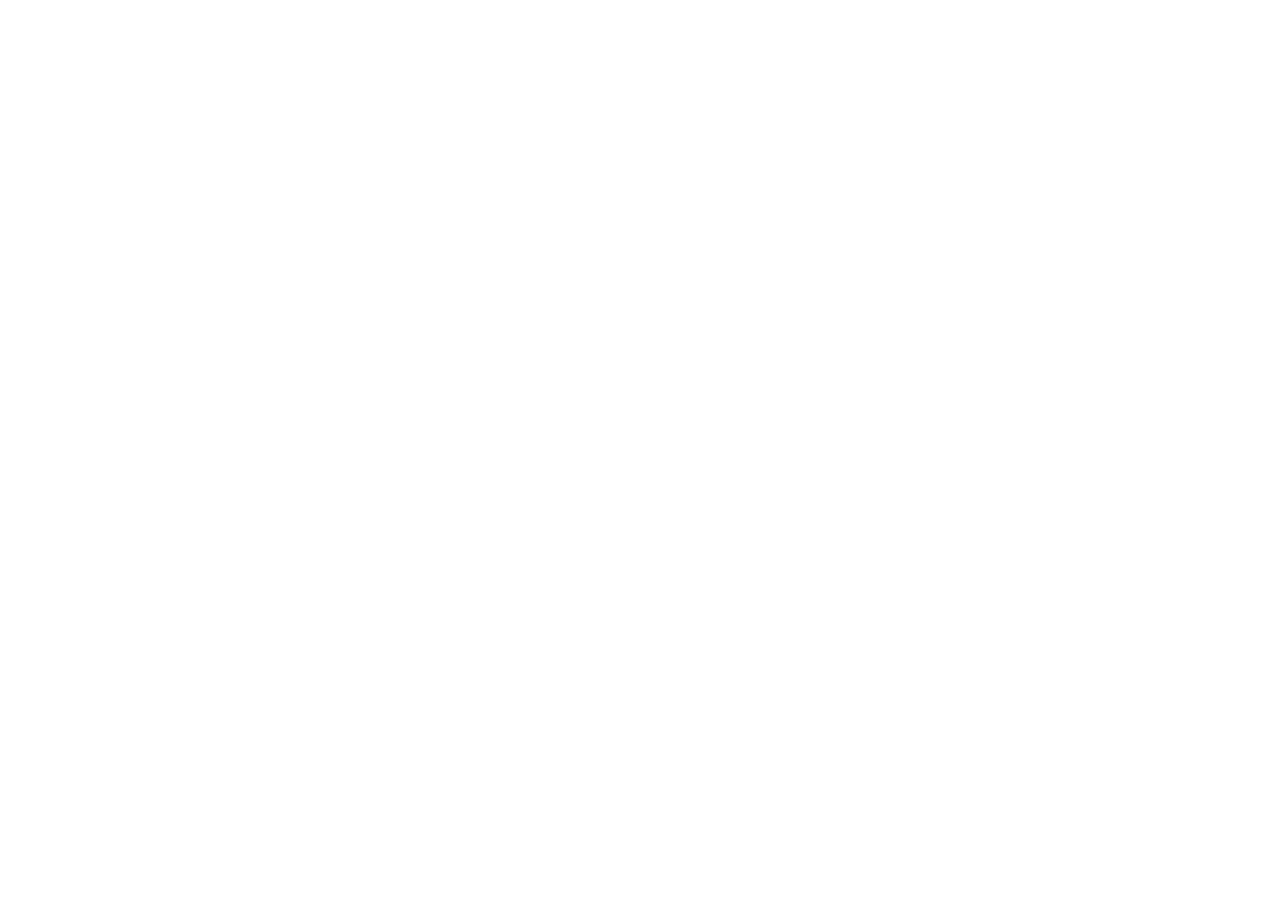
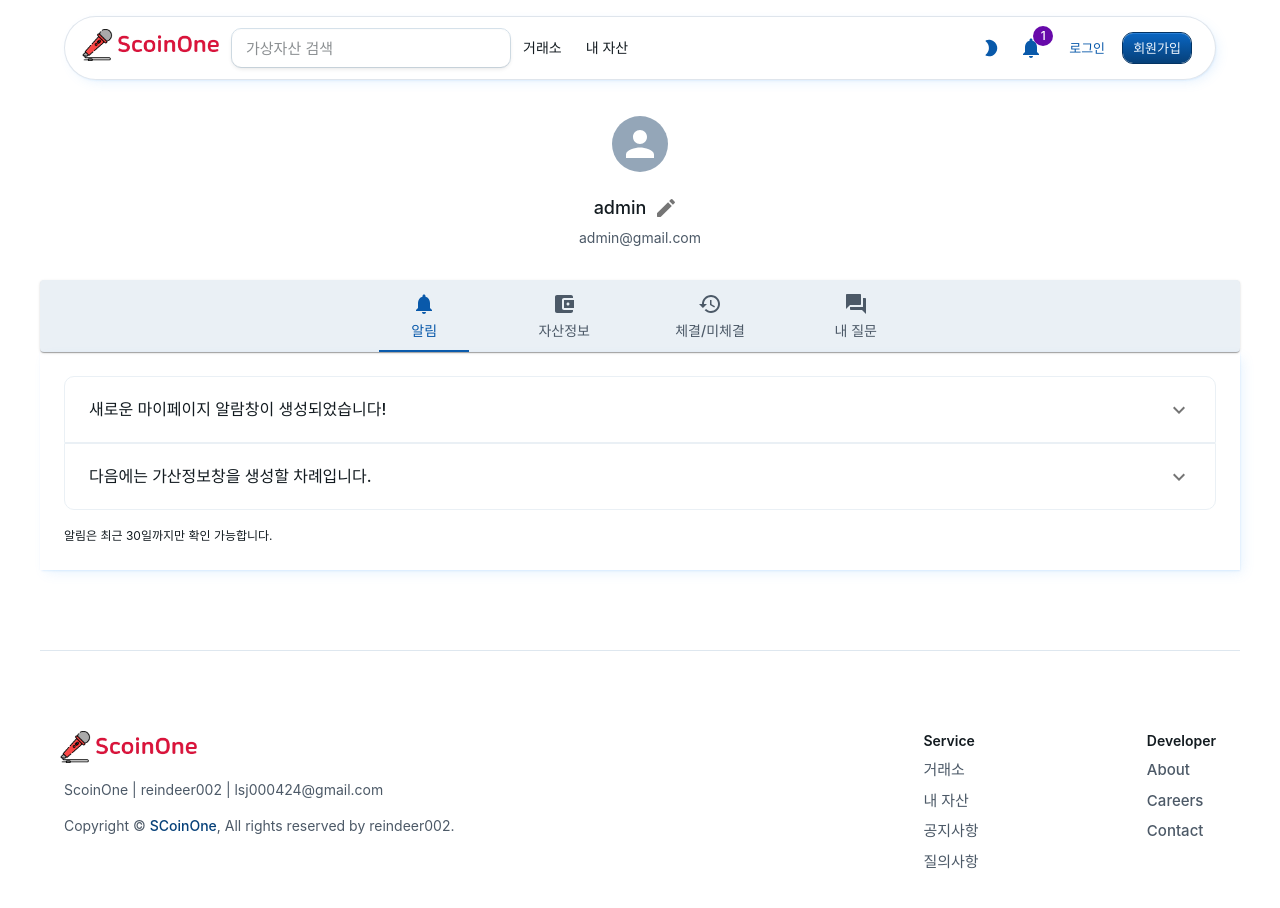
Before and after one commit to maro5397/ScoinOne, a React (Vite) app in the folder frontend/: page /mypage/alarm in a window 1280 px wide. Before the commit this address had no page. Shown: the top 908 px of the page. Before the commit the page ends 800 px from the top, so only its background shows below. Built offline with nearby package versions, Linux system fonts and the light colour scheme.

Commit message:
ADD mypage route and Link in Tab components

```diff
--- a/frontend/src/App.jsx
+++ b/frontend/src/App.jsx
@@ -1,4 +1,4 @@
-import { BrowserRouter, Routes, Route } from "react-router-dom";
+import { BrowserRouter, Navigate, Routes, Route } from "react-router-dom";
 import LandingPage from "./landing-page/LandingPage.jsx";
 import LoginPage from "./login-page/LoginPage.jsx";
 import RegisterPage from "./register-page/RegisterPage.jsx";
@@ -16,7 +16,11 @@
         <Route path="/login" element={<LoginPage />} />
         <Route path="/register" element={<RegisterPage />} />
         <Route path="/auction" element={<AuctionPage />} />
-        <Route path="/mypage" element={<MyPage />} />
+        <Route
+          path="/mypage"
+          element={<Navigate to="/mypage/alarm" replace />}
+        />
+        <Route path="/mypage/:menu" element={<MyPage />} />
         <Route path="/board/:boardType" element={<BoardPage />} />
         <Route path="/board/:boardType/post" element={<BoardForm />} />
         <Route path="/board/:boardType/edit/:postId" element={<BoardForm />} />
--- a/frontend/src/commons/Footer.jsx
+++ b/frontend/src/commons/Footer.jsx
@@ -64,7 +64,11 @@
           <Link component={RouterLink} color="text.secondary" to="/auction">
             거래소
           </Link>
-          <Link component={RouterLink} color="text.secondary" to="/mypage">
+          <Link
+            component={RouterLink}
+            color="text.secondary"
+            to="/mypage/assetinfo"
+          >
             내 자산
           </Link>
           <Link
--- a/frontend/src/commons/Navigation.jsx
+++ b/frontend/src/commons/Navigation.jsx
@@ -99,7 +99,7 @@
                   </Link>
                 </MenuItem>
                 <MenuItem sx={{ py: "6px", px: "12px" }}>
-                  <Link component={RouterLink} to="/mypage">
+                  <Link component={RouterLink} to="/mypage/assetinfo">
                     <Typography variant="body2" color="text.primary">
                       내 자산
                     </Typography>
@@ -115,7 +115,11 @@
               }}
             >
               <ToggleColorMode mode={mode} toggleColorMode={toggleColorMode} />
-              <IconButton color="primary">
+              <IconButton
+                component={RouterLink}
+                to="/mypage/alarm"
+                color="primary"
+              >
                 <Badge badgeContent={1} color="secondary">
                   <NotificationsIcon />
                 </Badge>
@@ -177,7 +181,7 @@
                     </Link>
                   </MenuItem>
                   <MenuItem>
-                    <Link component={RouterLink} to="/mypage">
+                    <Link component={RouterLink} to="/mypage/assetinfo">
                       내 자산
                     </Link>
                   </MenuItem>
--- a/frontend/src/my-page/components/Menu.jsx
+++ b/frontend/src/my-page/components/Menu.jsx
@@ -1,4 +1,5 @@
 import { useState } from "react";
+import { Link as RouterLink, useParams } from "react-router-dom";
 import { Paper, Tabs, Tab } from "@mui/material";
 import NotificationsIcon from "@mui/icons-material/Notifications";
 import AccountBalanceWalletIcon from "@mui/icons-material/AccountBalanceWallet";
@@ -10,7 +11,8 @@
 import MyQuestionsContent from "./MyQuestionsContent";
 
 export default function Menu() {
-  const [selectedTab, setSelectedTab] = useState(0); // 선택된 탭 인덱스
+  const { menu } = useParams();
+  const [selectedTab, setSelectedTab] = useState(menu || "alarm"); // 선택된 탭 인덱스
 
   const handleTabChange = (event, newValue) => {
     setSelectedTab(newValue);
@@ -29,16 +31,40 @@
             },
           }}
         >
-          <Tab icon={<NotificationsIcon />} label="알림" />
-          <Tab icon={<AccountBalanceWalletIcon />} label="자산정보" />
-          <Tab icon={<HistoryIcon />} label="체결/미체결" />
-          <Tab icon={<QuestionAnswerIcon />} label="내 질문" />
+          <Tab
+            value="alarm"
+            component={RouterLink}
+            to="/mypage/alarm"
+            icon={<NotificationsIcon />}
+            label="알림"
+          />
+          <Tab
+            value="assetinfo"
+            component={RouterLink}
+            to="/mypage/assetinfo"
+            icon={<AccountBalanceWalletIcon />}
+            label="자산정보"
+          />
+          <Tab
+            value="execution"
+            component={RouterLink}
+            to="/mypage/execution"
+            icon={<HistoryIcon />}
+            label="체결/미체결"
+          />
+          <Tab
+            value="questions"
+            component={RouterLink}
+            to="/mypage/questions"
+            icon={<QuestionAnswerIcon />}
+            label="내 질문"
+          />
         </Tabs>
       </Paper>
-      {selectedTab === 0 && <NotificationsContent />}
-      {selectedTab === 1 && <VirtualAssetInfoContent />}
-      {selectedTab === 2 && <OrderHistoryContent />}
-      {selectedTab === 3 && <MyQuestionsContent />}
+      {selectedTab === "alarm" && <NotificationsContent />}
+      {selectedTab === "assetinfo" && <VirtualAssetInfoContent />}
+      {selectedTab === "execution" && <OrderHistoryContent />}
+      {selectedTab === "questions" && <MyQuestionsContent />}
     </>
   );
 }
```
